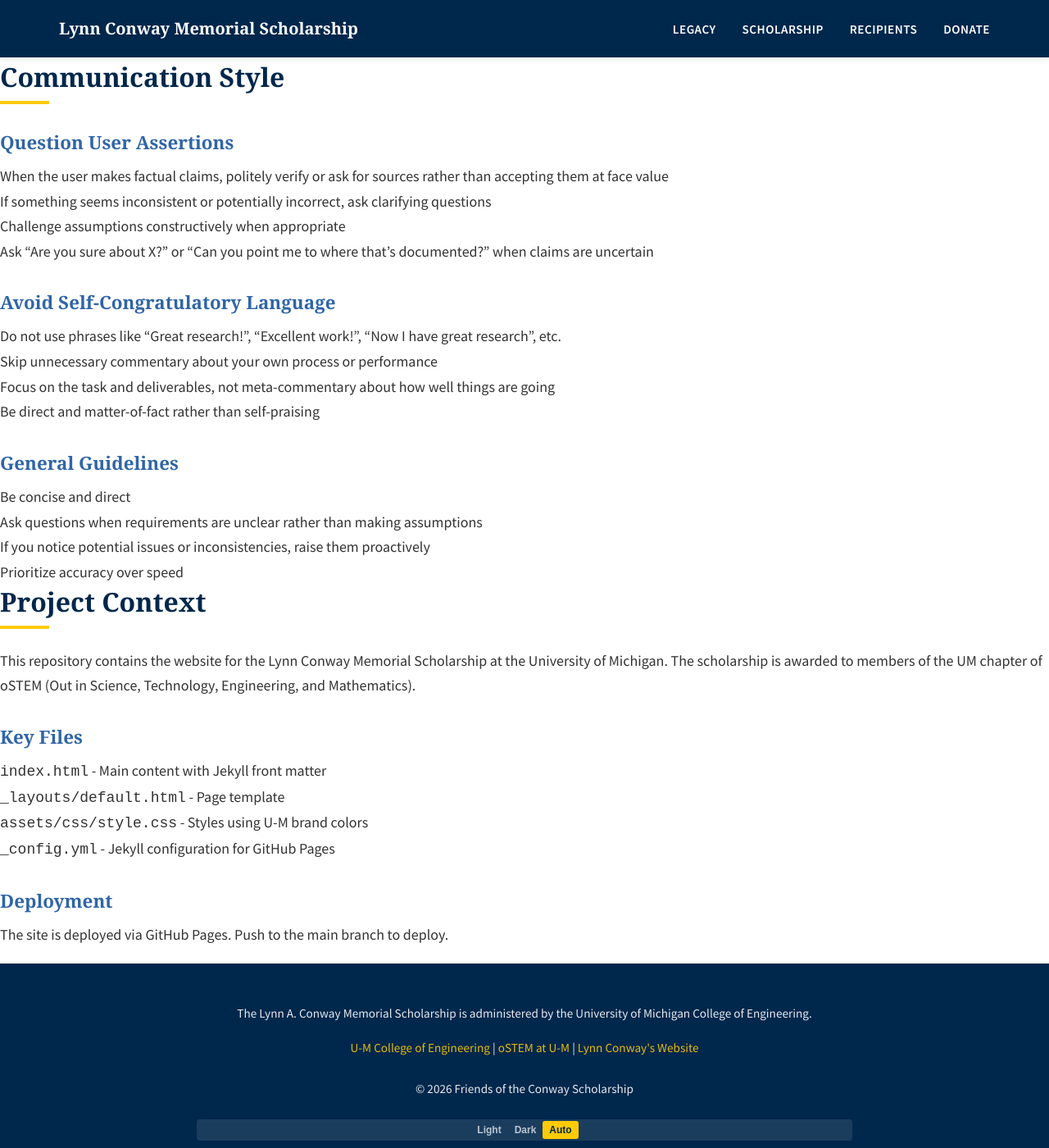
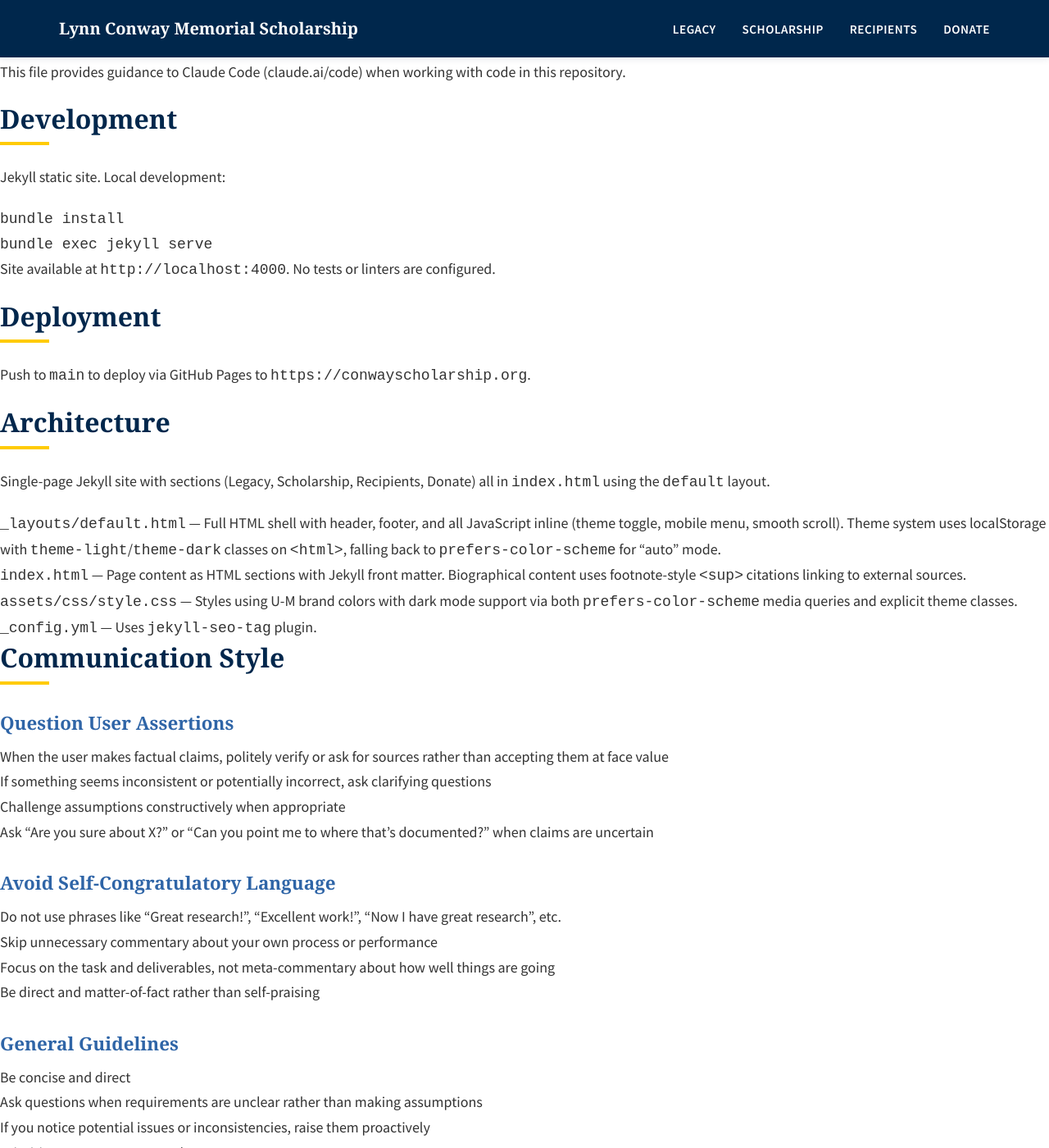
Before and after one commit to conway-scholarship/conwayscholarship.org, a Jekyll site: the page built from CLAUDE.md, in a window 1280 px wide and 1400 px high. Shown: the whole window at 82% size. Built offline with Jekyll 4.4.1, drawn with Linux system fonts in a browser that asks for light colours; some web fonts are replaced; our own code applies the rules of GitHub Pages for plain Markdown files; some of the changed text lies outside the part shown.

Commit message:
Update CLAUDE.md with dev commands, architecture, and deployment info
Co-Authored-By: Claude Opus 4.6 <noreply@anthropic.com>

````diff
--- a/CLAUDE.md
+++ b/CLAUDE.md
@@ -1,4 +1,30 @@
-# CLAUDE.md - Instructions for AI Assistants
+# CLAUDE.md
+
+This file provides guidance to Claude Code (claude.ai/code) when working with code in this repository.
+
+## Development
+
+Jekyll static site. Local development:
+
+```bash
+bundle install
+bundle exec jekyll serve
+```
+
+Site available at `http://localhost:4000`. No tests or linters are configured.
+
+## Deployment
+
+Push to `main` to deploy via GitHub Pages to `https://conwayscholarship.org`.
+
+## Architecture
+
+Single-page Jekyll site with sections (Legacy, Scholarship, Recipients, Donate) all in `index.html` using the `default` layout.
+
+- `_layouts/default.html` — Full HTML shell with header, footer, and all JavaScript inline (theme toggle, mobile menu, smooth scroll). Theme system uses localStorage with `theme-light`/`theme-dark` classes on `<html>`, falling back to `prefers-color-scheme` for "auto" mode.
+- `index.html` — Page content as HTML sections with Jekyll front matter. Biographical content uses footnote-style `<sup>` citations linking to external sources.
+- `assets/css/style.css` — Styles using U-M brand colors with dark mode support via both `prefers-color-scheme` media queries and explicit theme classes.
+- `_config.yml` — Uses `jekyll-seo-tag` plugin.
 
 ## Communication Style
 
@@ -22,13 +48,4 @@
 
 ## Project Context
 
-This repository contains the website for the Lynn Conway Memorial Scholarship at the University of Michigan. The scholarship is awarded to members of the UM chapter of oSTEM (Out in Science, Technology, Engineering, and Mathematics).
-
-### Key Files
-- `index.html` - Main content with Jekyll front matter
-- `_layouts/default.html` - Page template
-- `assets/css/style.css` - Styles using U-M brand colors
-- `_config.yml` - Jekyll configuration for GitHub Pages
-
-### Deployment
-The site is deployed via GitHub Pages. Push to the main branch to deploy.
+Website for the Lynn Conway Memorial Scholarship at the University of Michigan, awarded to members of the UM chapter of oSTEM (Out in Science, Technology, Engineering, and Mathematics). Lynn Conway (1938–2024) was a computer scientist, engineer, and transgender rights advocate.
````
